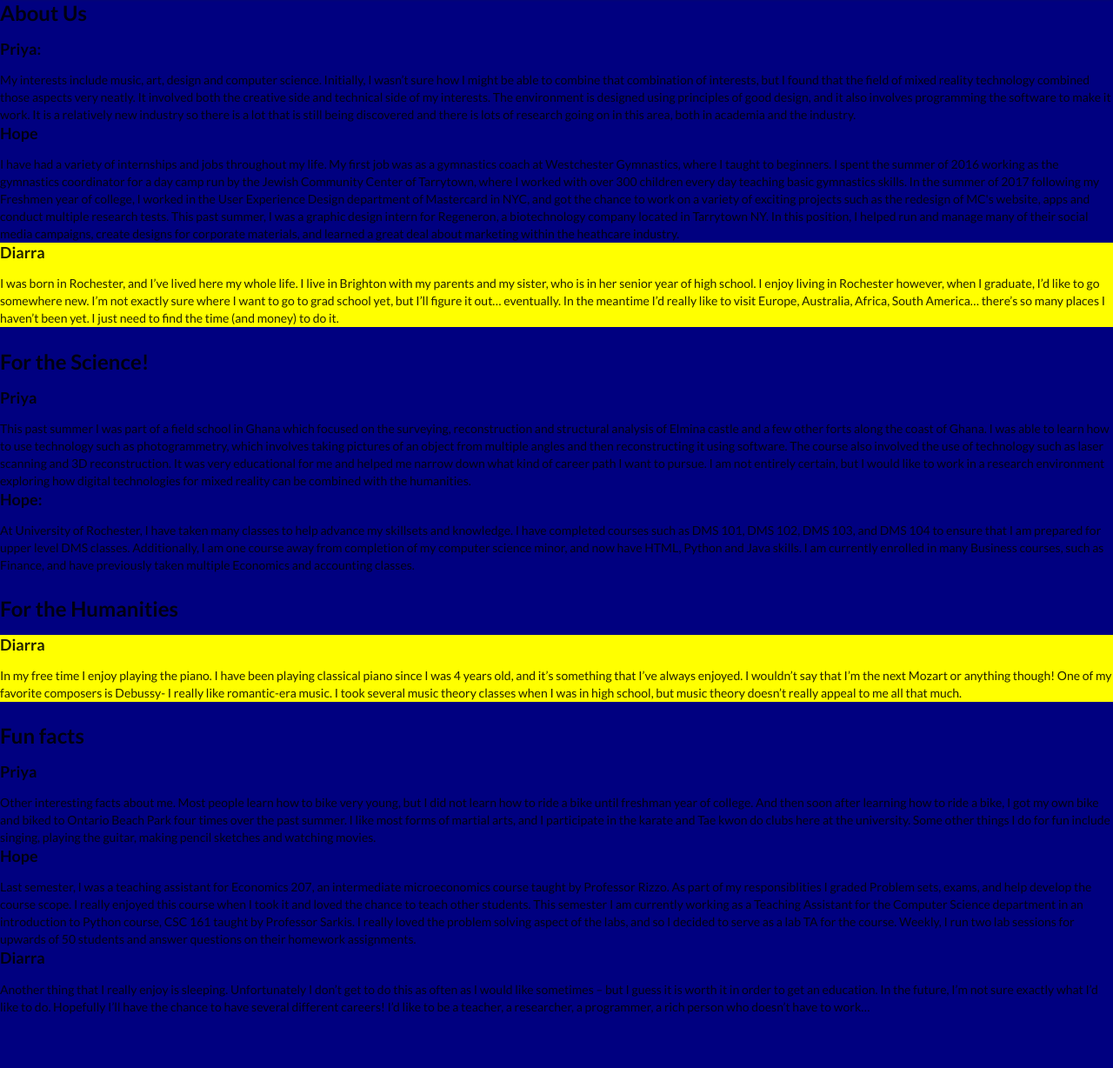
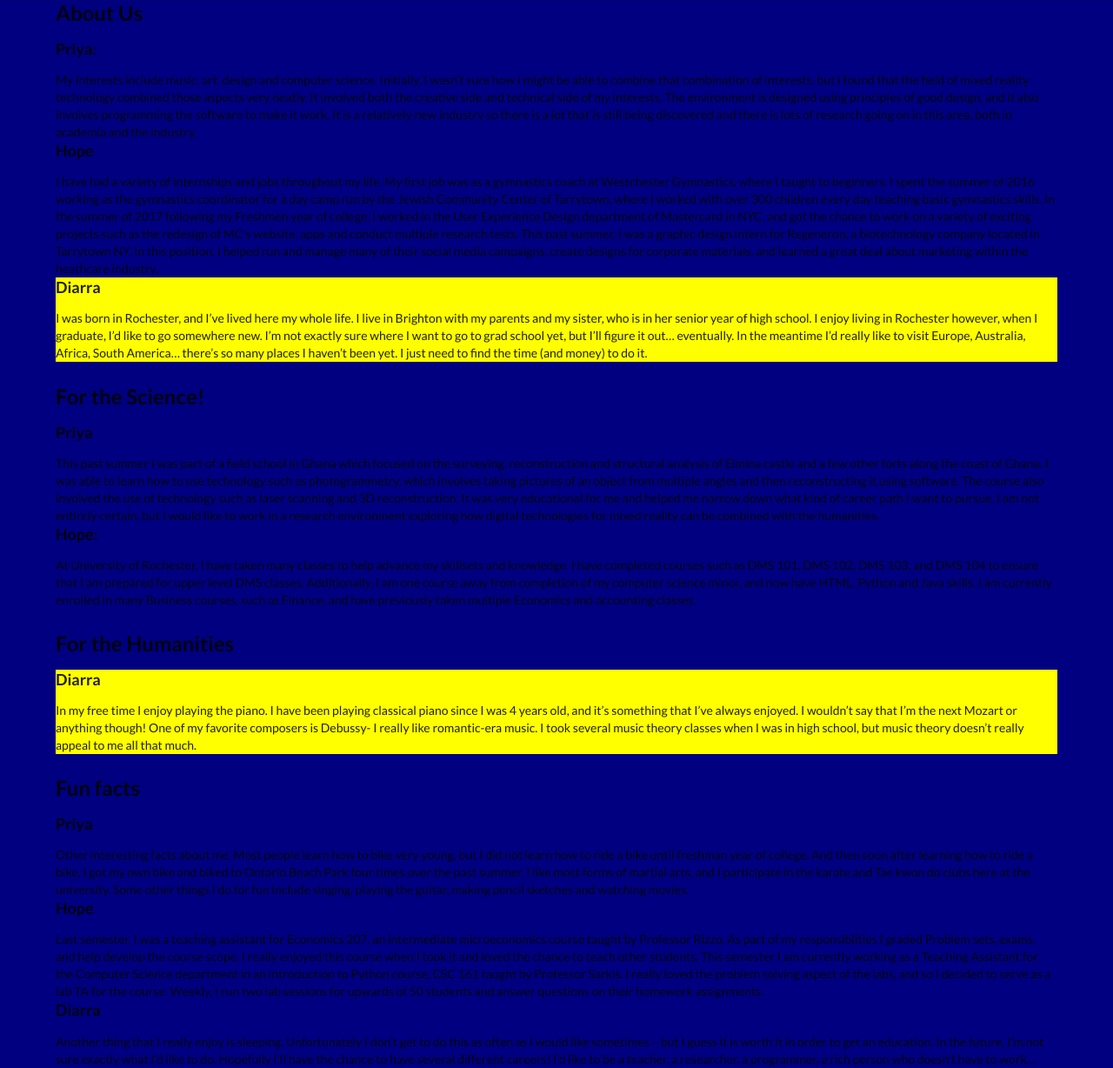
Before and after one commit to famousclark/Toronto, a PHP site: page /priya-hope-diarra.php in a window 1280 px wide. Shown: the part 46-1274 px from the top of the page at 87% size. Before the commit the page ends 1212 px from the top, so only its background shows below. Run offline with PHP 8.4, Linux system fonts and the light colour scheme; some libraries are stand-ins or nearby versions.

Commit message:
second container

```diff
--- a/css/styles.css
+++ b/css/styles.css
@@ -22,6 +22,12 @@
     "header header header"
     "item1 item5 item3"
     "item2 item6 item4"
+}
+
+.container {
+  margin: 0 auto;
+  width: 90%;
+  max-width: 95%;
 }
 
 .header {padding-bottom: 15px; }
```
